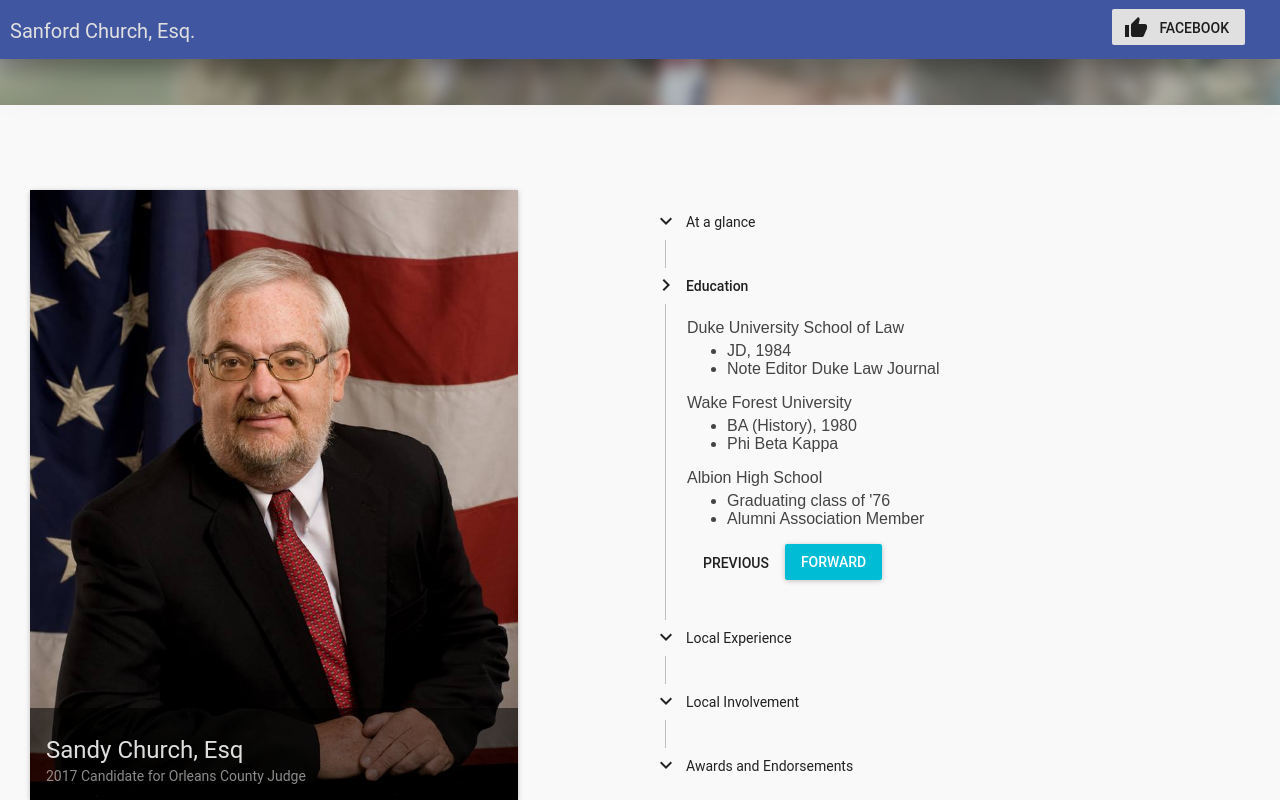
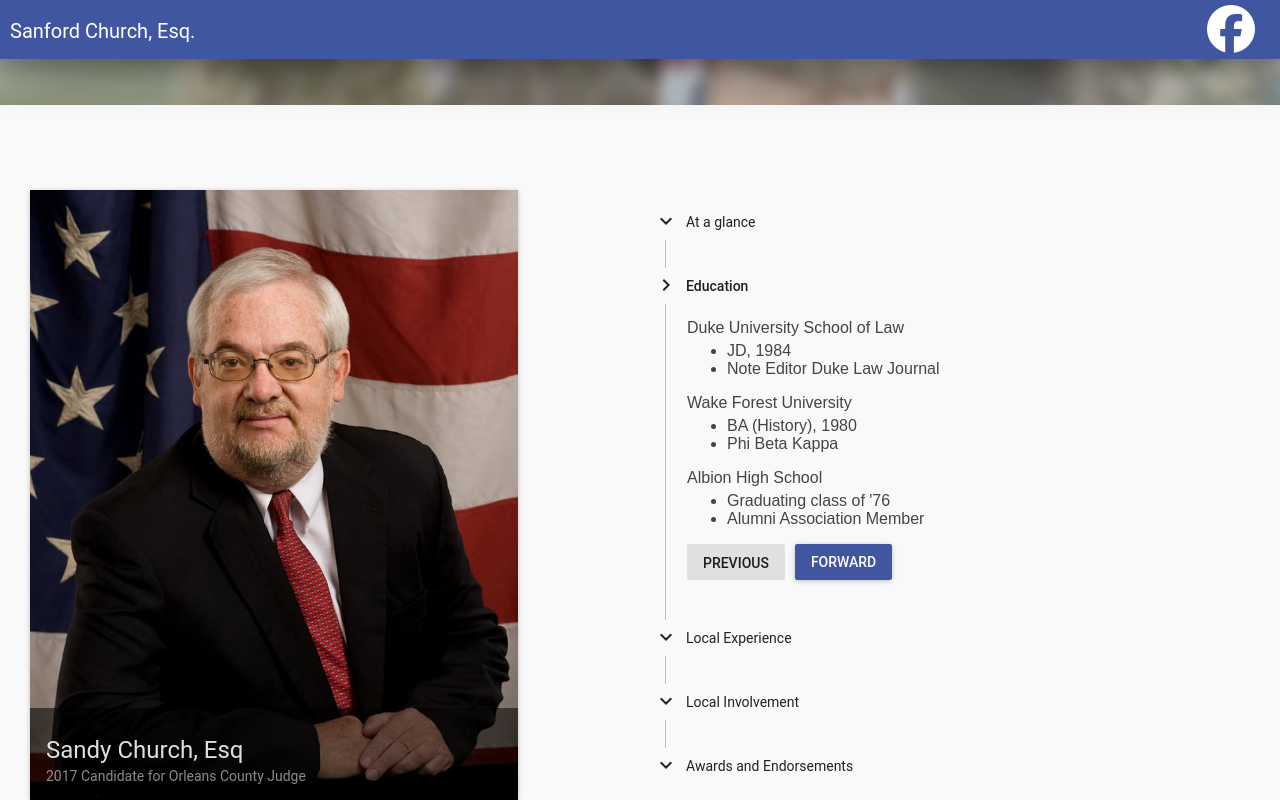
Before and after one commit to ras9841/SC_esq, a React (Create React App) app: page / in a window 1280 px wide. Both pictures are taken after a click on the button "FORWARD". Shown: the part 550-1350 px from the top of the page. Built offline with nearby package versions, Linux system fonts and the light colour scheme.

Commit message:
facebook nav bar, and buttons

```diff
--- a/public/index.html
+++ b/public/index.html
@@ -1,6 +1,7 @@
 <!doctype html>
 <html lang="en">
   <head>
+    <script src="https://use.fontawesome.com/f8d915ce95.js"></script>
     <meta charset="utf-8">
     <meta name="viewport" content="width=device-width, initial-scale=1, shrink-to-fit=no">
     <meta name="theme-color" content="#000000">
--- a/src/Navbar.js
+++ b/src/Navbar.js
@@ -16,7 +16,7 @@ let paperStyle = {
   paddingRight: "10px",
   backgroundColor: blue,
   zIndex: "2",
-  color: "rgb(224, 224, 224)"
+  color: "white"
 }
 
 export default class Navbar extends Component {
@@ -28,14 +28,10 @@ export default class Navbar extends Component {
             style={{marginLeft: "10px", marginTop: "3px"}}
             text="Sanford Church, Esq."/>
         </div>
-          <div style={{display: "flex", float: "right", marginRight: "25px"}}>
-            <FlatButton
-            href={fb_url}
-            label=" Facebook"
-            style={{marginTop: "9px"}}
-            icon={<FontIcon className="material-icons">thumb_up</FontIcon>}
-            backgroundColor="rgb(224, 224, 224)"
-          />
+        <div style={{display: "flex", float: "right", marginRight: "15px", marginTop: "5px"}}>
+          <a href={fb_url} style={{color: "white"}}>
+            <i class="fa fa-facebook-official fa-3x" aria-hidden="true"/>
+          </a>
         </div>
     </Paper>
     )
--- a/src/StepSection.css
+++ b/src/StepSection.css
@@ -0,0 +1,7 @@
+.previous {
+
+}
+
+.forward {
+	background-color: rgb(65, 86, 161)!important;
+}
--- a/src/StepSection.js
+++ b/src/StepSection.js
@@ -3,9 +3,7 @@ import {Step, Stepper, StepButton, StepContent} from 'material-ui/Stepper';
 import RaisedButton from 'material-ui/RaisedButton';
 import FlatButton from 'material-ui/FlatButton';
 import FontIcon from 'material-ui/FontIcon';
-
-const down = "keyboard_arrow_down";
-const right = "keyboard_arrow_right";
+import './StepSection.css';
 
 class StepSection extends React.Component {
   constructor(props) {
@@ -14,8 +12,7 @@ class StepSection extends React.Component {
     this.setParentState = props.setParentState;
 
     this.state = {
-      stepIndex: 0,
-      icon: down
+      stepIndex: 0
     };
   }
 
@@ -45,6 +42,8 @@ class StepSection extends React.Component {
       <div style={{margin: '12px 0'}}>
         {step > 0 && (
           <FlatButton
+            style={{marginRight: "10px"}}
+            backgroundColor="rgb(224, 224, 224)"
             label="Previous"
             disableTouchRipple={true}
             disableFocusRipple={true}
@@ -53,10 +52,11 @@ class StepSection extends React.Component {
         )}
         {step < this.numSections - 1 && (
           <RaisedButton
+            backgroundColor="rgb(65, 86, 161)"
             label="Forward"
+            labelColor="rgb(255,255,255)"
             disableTouchRipple={true}
             disableFocusRipple={true}
-            primary={true}
             onClick={this.handleNext}
             style={{marginRight: 12}}
           />
```
Lines whose indentation alone changed are shown as unchanged.
